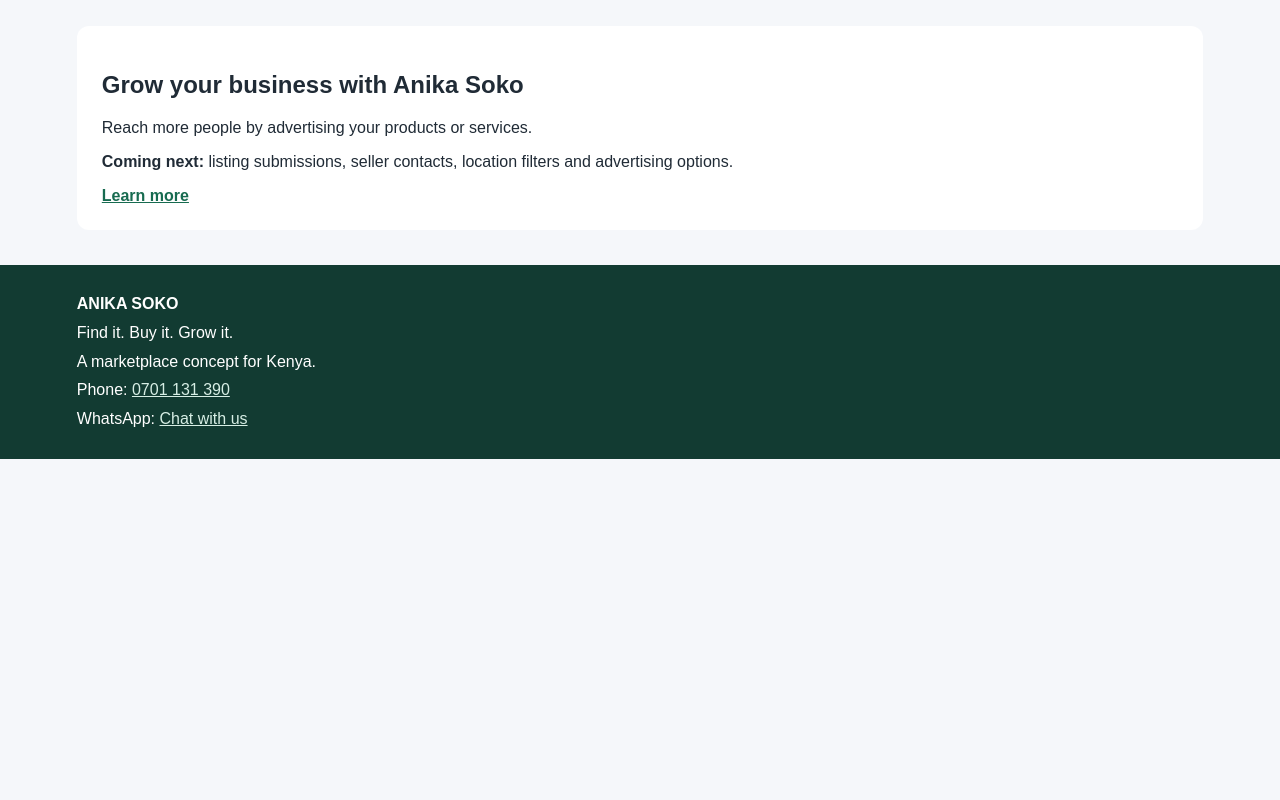
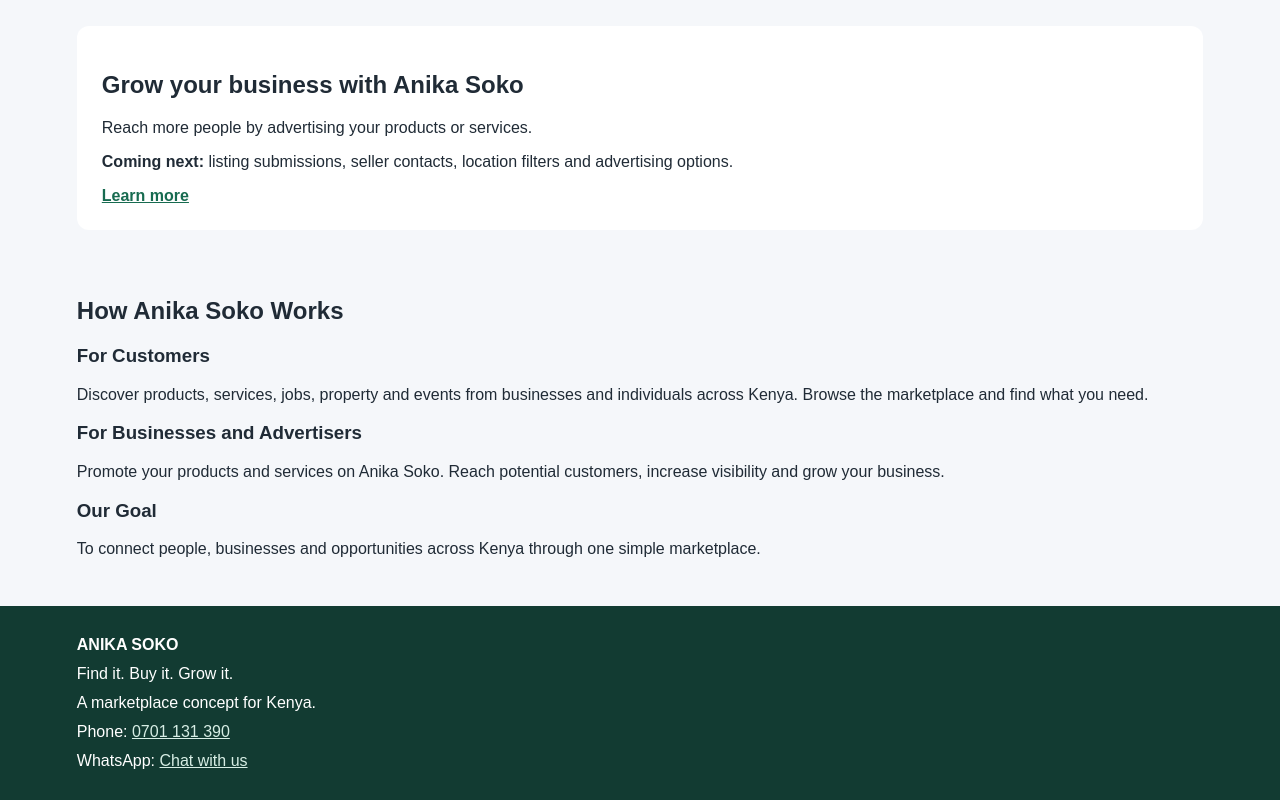
Before and after one commit to dicksonmweresa-spec/Anika-soko, a plain HTML site: page index.html in a window 1280 px wide. Shown: the part 745-1545 px from the top of the page. Before the commit the page ends 1204 px from the top, so only its background shows below. Drawn offline with Linux system fonts and the light colour scheme.

Commit message:
Update link and add 'How Anika Soko Works' section

```diff
--- a/index.html
+++ b/index.html
@@ -132,8 +132,18 @@
       <p>Reach more people by advertising your products or services.</p>
       <p><strong>Coming next:</strong> listing submissions, seller contacts,
       location filters and advertising options.</p>
-      <a href="#contact">Learn more</a>
+      <a href="#learn-more">Learn more</a>
+
     </section>
+  <section class="section" id="learn-more">
+  <h2>How Anika Soko Works</h2>
+  <h3>For Customers</h3>
+  <p>Discover products, services, jobs, property and events from businesses and individuals across Kenya. Browse the marketplace and find what you need.</p>
+  <h3>For Businesses and Advertisers</h3>
+  <p>Promote your products and services on Anika Soko. Reach potential customers, increase visibility and grow your business.</p>
+  <h3>Our Goal</h3>
+  <p>To connect people, businesses and opportunities across Kenya through one simple marketplace.</p>
+  </section>
   </main>
 
   <footer id="contact">
```
